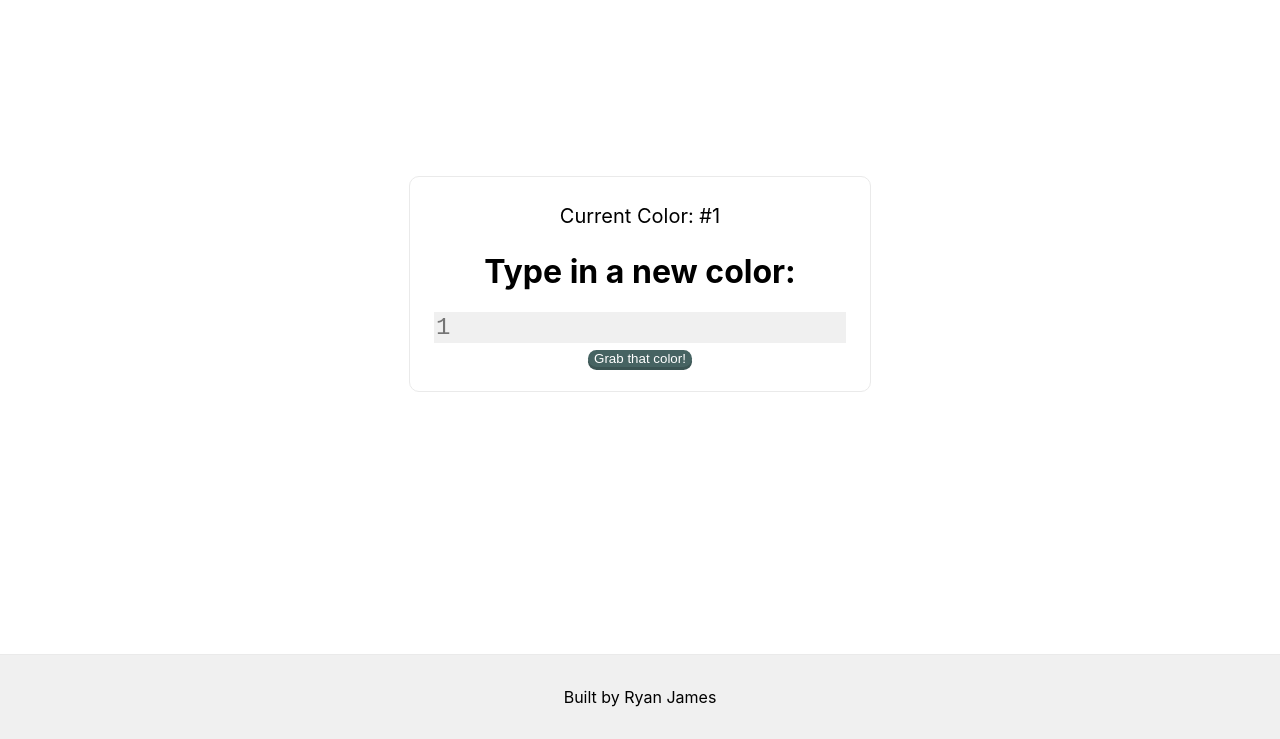
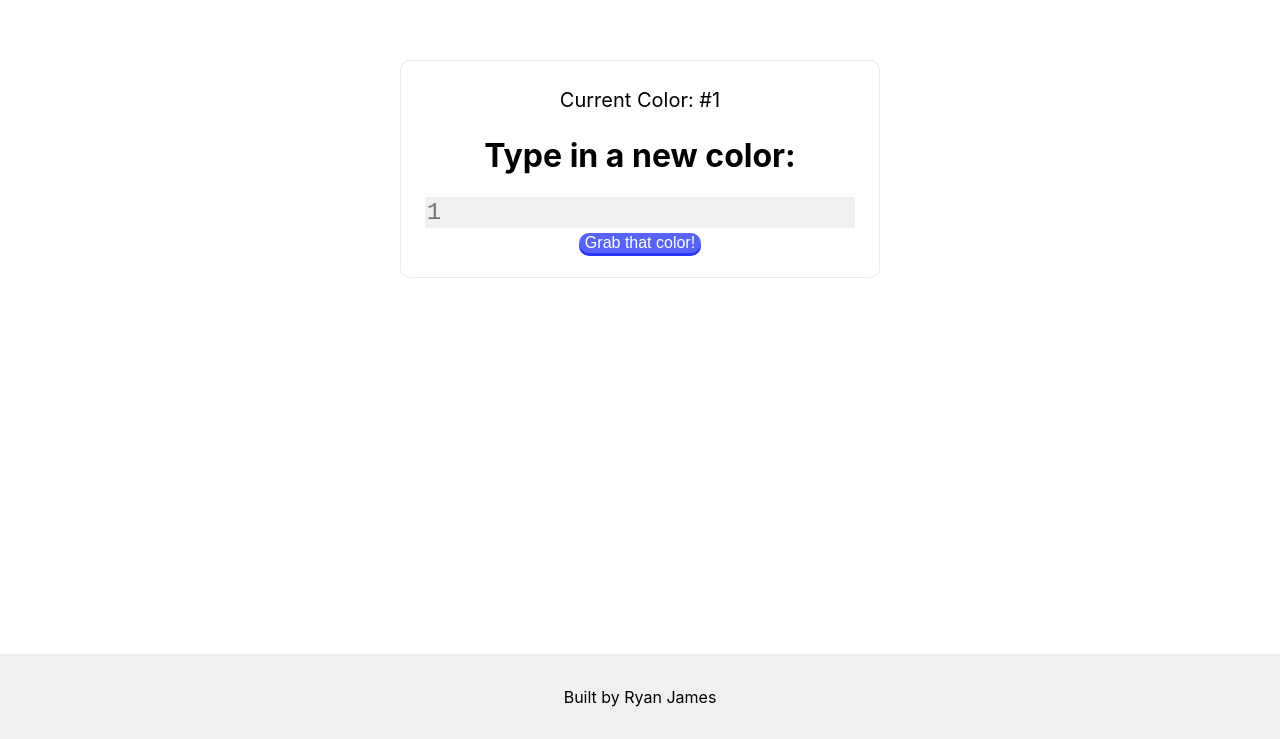
Before and after one commit to ryanjames1729/hex-color-picker, a Next.js app: page /1 in a window 1280 px wide. Shown: the part 146-885 px from the top of the page. Built offline with nearby package versions, Linux system fonts and the light colour scheme.

Commit message:
css card changes

```diff
--- a/pages/[color_code]/index.js
+++ b/pages/[color_code]/index.js
@@ -67,7 +67,7 @@ const Color = () => {
   return (
     <>
     <div style={{ backgroundColor: bgcolor, height: '100vh', marginTop: -20, padding: 50 }}>
-        <div className={styles.main}>
+        <div className={styles.mainCard}>
             <div className={styles.card}>
                 <p>Current Color: {bgcolor}</p>
                 <div className={styles.form}>
--- a/styles/Home.module.css
+++ b/styles/Home.module.css
@@ -18,6 +18,16 @@
 
 .main a:hover {
   text-decoration: underline;
+}
+
+.mainCard {
+  /* min-height: 100vh; */
+  padding: 10rem 0;
+  flex: 1;
+  display: flex;
+  flex-direction: column;
+  justify-content: center;
+  align-items: center;
 }
 
 .footer {
@@ -131,11 +141,12 @@
 }
 
 .button {
-  background-color: #466362;
-  box-shadow: 0 3px 0 #3B5453;
+  background-color: #5863F8;
+  box-shadow: 0 3px 0 #2835F6;
   border: none;
   border-radius: 12px;
   color: white;
+  font-size:1rem;
 }
 
 .button:active {
```
